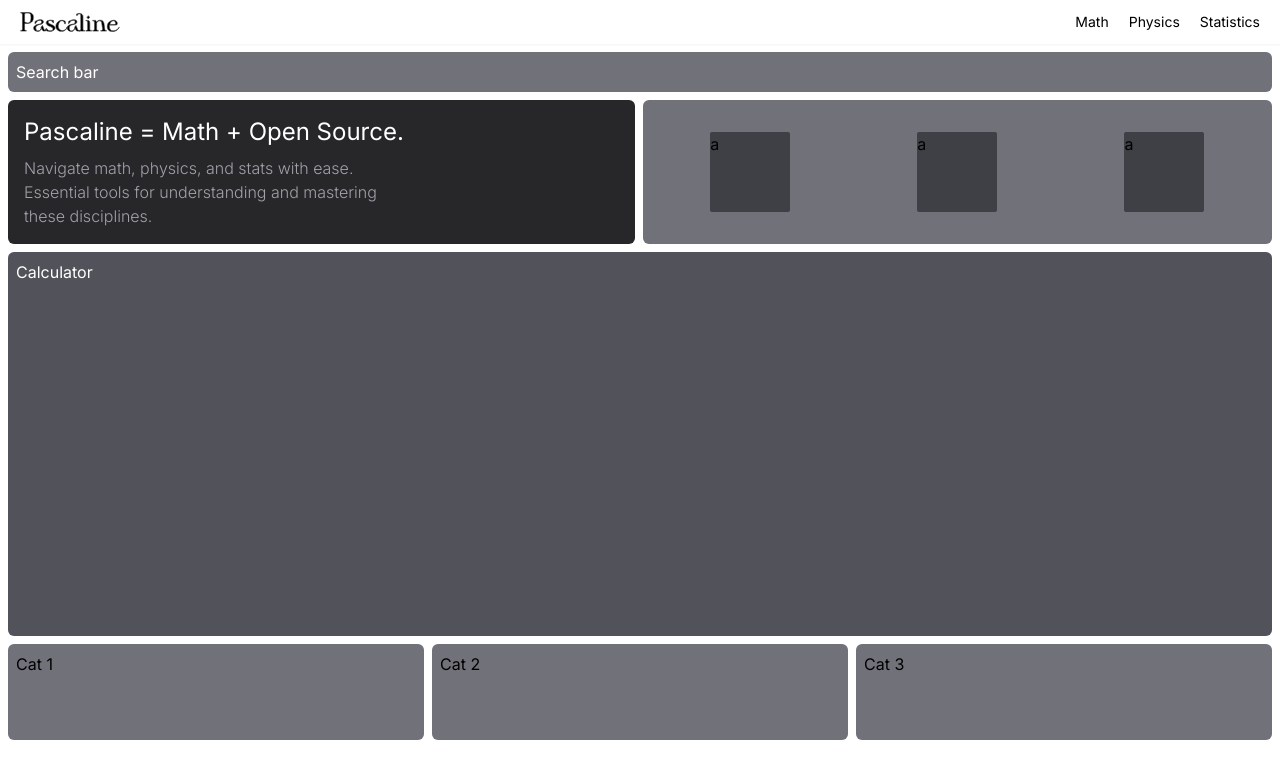
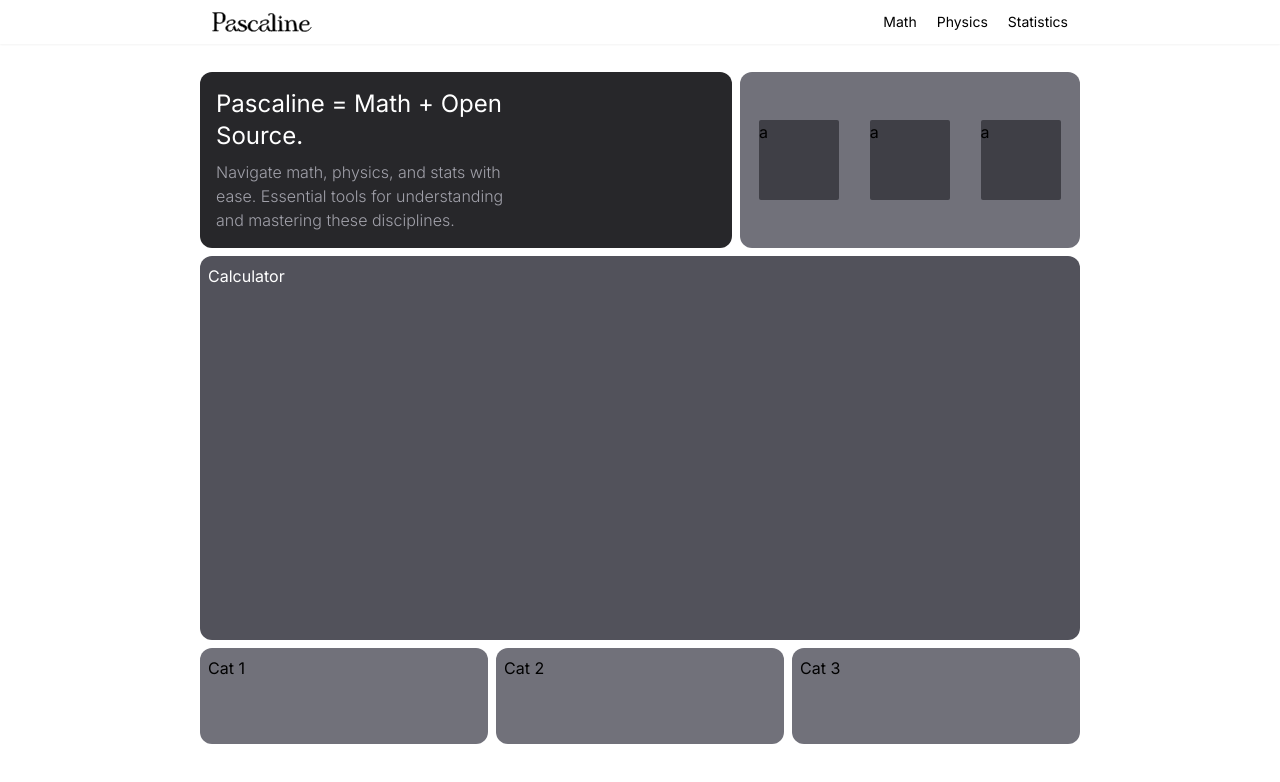
Before and after one commit to Hctor11/pascaline, a Next.js app: page / in a window 1280 px wide. Shown: the top 782 px of the page. Built offline with nearby package versions, Linux system fonts and the light colour scheme.

Commit message:
[add] fixing minor details

```diff
--- a/components/Grid/Calculator.tsx
+++ b/components/Grid/Calculator.tsx
@@ -1,7 +1,7 @@
 
 const Calculator = () => {
   return (
-    <div className="bg-zinc-600 rounded-md p-2 h-96">
+    <div className="bg-zinc-600 rounded-xl p-2 h-96">
       <h1 className="text-white">Calculator</h1>
     </div>
   )
--- a/components/Grid/Categories.tsx
+++ b/components/Grid/Categories.tsx
@@ -4,19 +4,19 @@
   return (
     <div className="grid grid-cols-3 gap-2">
       <Link href=''>
-      <div className="bg-zinc-500 rounded-md h-24 p-2">
+      <div className="bg-zinc-500 rounded-xl h-24 p-2">
         <h1>Cat 1</h1>
       </div>
       </Link>
 
       <Link href=''>
-      <div className="bg-zinc-500 rounded-md h-24 p-2">
+      <div className="bg-zinc-500 rounded-xl h-24 p-2">
         <h1>Cat 2</h1>
       </div>
       </Link>
 
       <Link href=''>
-      <div className="bg-zinc-500 rounded-md h-24 p-2">
+      <div className="bg-zinc-500 rounded-xl h-24 p-2">
         <h1>Cat 3</h1>
       </div>
       </Link>
--- a/components/Grid/Grid.tsx
+++ b/components/Grid/Grid.tsx
@@ -5,7 +5,7 @@
 
 const Grid = () => {
   return (
-    <main className="gap-2 grid grid-cols-1 p-2">
+    <main className="gap-2 mt-10 grid grid-cols-1 p-2 lg:w-[70%] lg:m-auto lg:mt-5">
         <SearchBar/>
         <TitleAndSections/>
         <Calculator/>
--- a/components/Grid/SearchBar.tsx
+++ b/components/Grid/SearchBar.tsx
@@ -1,7 +1,7 @@
 
 const SearchBar = () => {
   return (
-    <div className="bg-zinc-500 p-2 rounded-md">
+    <div className="bg-zinc-500 p-2 rounded-md hidden">
         <h1 className="text-white">Search bar</h1>
     </div>
   )
--- a/components/Grid/Sections.tsx
+++ b/components/Grid/Sections.tsx
@@ -6,7 +6,7 @@
   */
 
   return (
-    <div className="grid place-items-center md:w-full place-content-center grid-cols-3 gap-2 p-2  bg-zinc-500 rounded-md">
+    <div className="grid place-items-center md:w-full place-content-center grid-cols-3 gap-2 p-2  bg-zinc-500 rounded-xl">
       <Link href="">
         <div className="bg-zinc-700 h-28 md:h-20 rounded-sm aspect-square">
           <h1>a</h1>
--- a/components/Grid/Title.tsx
+++ b/components/Grid/Title.tsx
@@ -1,6 +1,6 @@
 const Title = () => {
   return (
-    <div className="bg-zinc-800 text-white p-4 rounded-md md:pr-52">
+    <div className="bg-zinc-800 text-white p-4 rounded-xl md:pr-52">
       <h1 className="text-2xl pb-2">Pascaline = Math + Open Source.</h1>
       <p className="text-zinc-400 text-pretty font-light">
         Navigate math, physics, and stats with ease. Essential tools for
--- a/components/Navigation/Navigation.tsx
+++ b/components/Navigation/Navigation.tsx
@@ -1,4 +1,4 @@
-"use client"
+"use client";
 
 import Image from "next/image";
 import Link from "next/link";
@@ -6,17 +6,22 @@
 import { useState } from "react";
 
 const Navigation = () => {
-
-  const [menuActive, setMenuActive] = useState(false)
+  const [menuActive, setMenuActive] = useState(false);
 
   return (
-    <nav className="md:px-5 py-3 px-3 w-full shadow-sm bg-white flex items-center justify-between">
+    <nav className=" w-full shadow-sm bg-white ">
+      <div className="lg:w-[70%] lg:m-auto md:px-5 py-3 px-3 flex items-center justify-between">
         <div className="cursor-pointer z-10 md:w-auto flex w-full justify-between">
           <Link href="/">
             <Image src="/NewLogo.svg" alt="" width={100} height={100} />
           </Link>
-        <div className="md:hidden" onClick={()=>setMenuActive(!menuActive)}>
-          <Image src={menuActive ? "/close-outline.svg" : "/menu-outline.svg"} alt="" width={32} height={32} />
+          <div className="md:hidden" onClick={() => setMenuActive(!menuActive)}>
+            <Image
+              src={menuActive ? "/close-outline.svg" : "/menu-outline.svg"}
+              alt=""
+              width={32}
+              height={32}
+            />
           </div>
         </div>
 
@@ -26,9 +31,14 @@
         </ul>
 
         {/* responsive menu */}
-      <ul className={`md:hidden gap-5 bg-white absolute w-full h-full bottom-0 pt-24 pl-4 duration-500 ${menuActive ? 'left-1' : 'left-[-100%]'}`}>
+        <ul
+          className={`md:hidden gap-5 bg-white absolute w-full h-full bottom-0 pt-24 pl-4 duration-500 ${
+            menuActive ? "left-1" : "left-[-100%]"
+          }`}
+        >
           <NavigationLinks />
         </ul>
+      </div>
     </nav>
   );
 };
```
Lines whose indentation alone changed are shown as unchanged.
